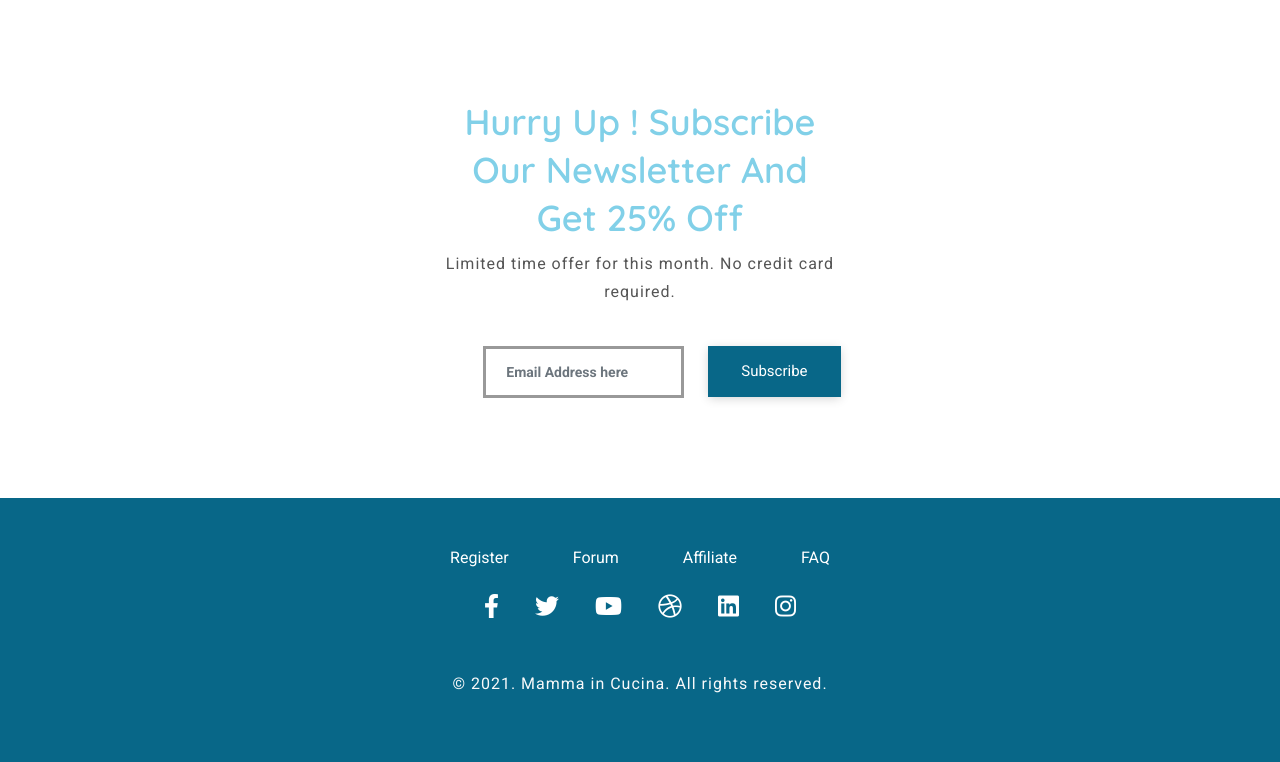
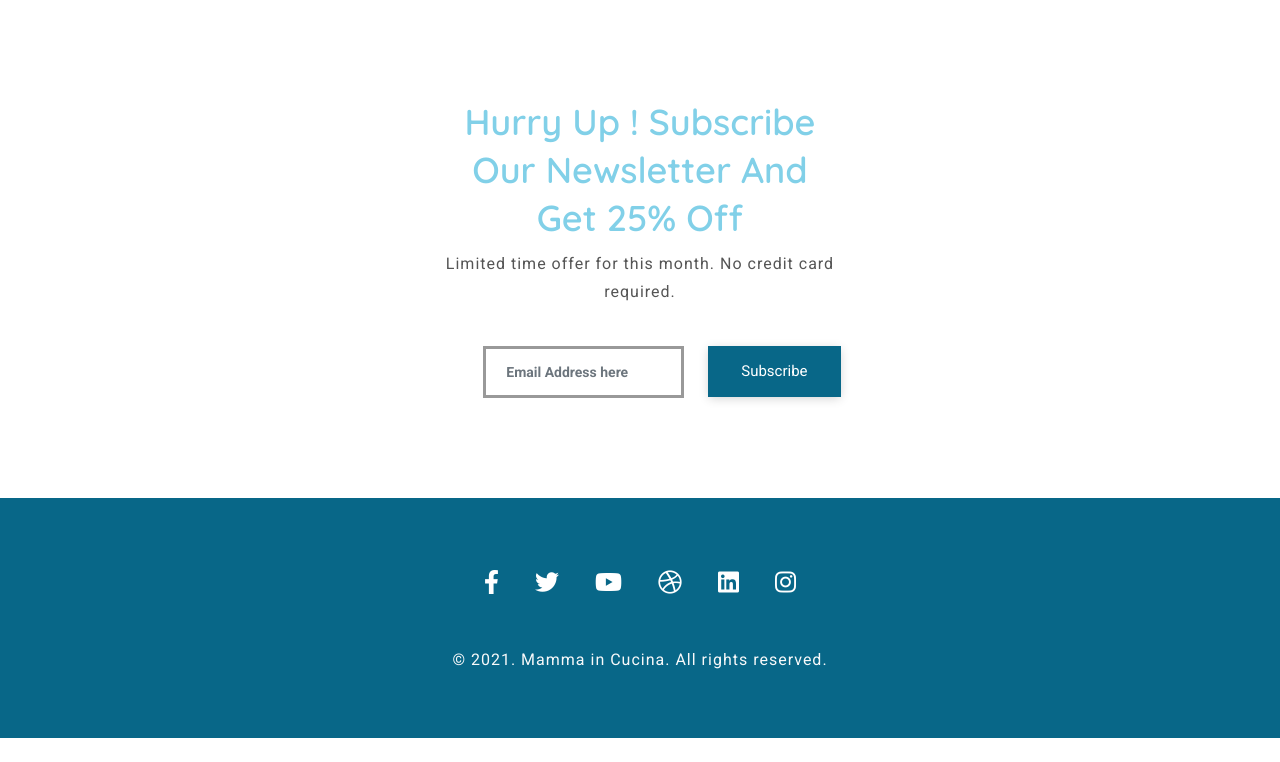
Before and after one commit to SureshRoshi/mamma-in-cucina, a plain HTML site: page index.html in a window 1280 px wide. Shown: the part 6265-7027 px from the top of the page. After the commit the page ends 7003 px from the top, so only its background shows below. Drawn offline with nearby package versions, Linux system fonts and the light colour scheme.

Commit message:
Update index.html

```diff
--- a/index.html
+++ b/index.html
@@ -377,10 +377,6 @@
             <div class="container">
                 <div class="row">
                     <div class="col-md-12 text-center">
-                        <a href="#" class="footer-link">Register</a>
-                        <a href="#" class="footer-link">Forum</a>
-                        <a href="#" class="footer-link">Affiliate</a>
-                        <a href="#" class="footer-link">FAQ</a>
                         <div class="footer-social pt-4 text-center">
                             <a href="#"><i class="fab fa-facebook-f"></i></a>
                             <a href="#"><i class="fab fa-twitter"></i></a>
```
